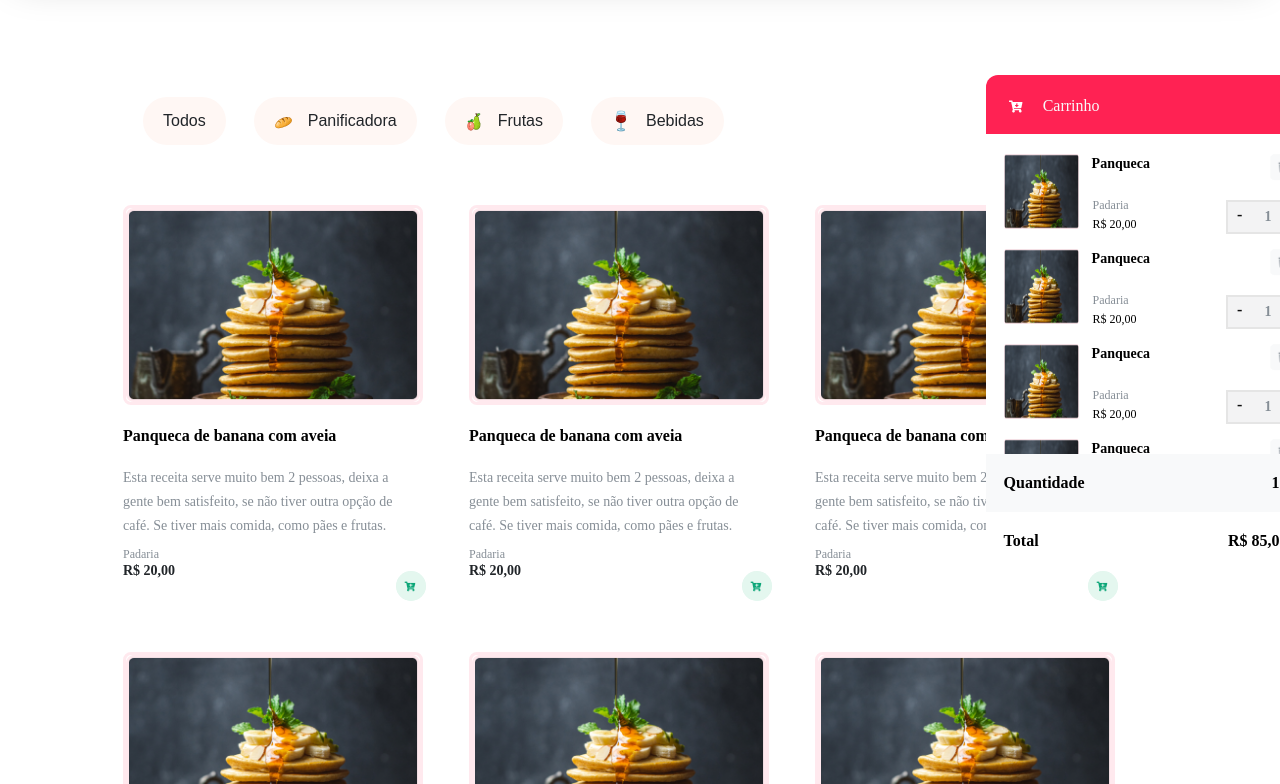
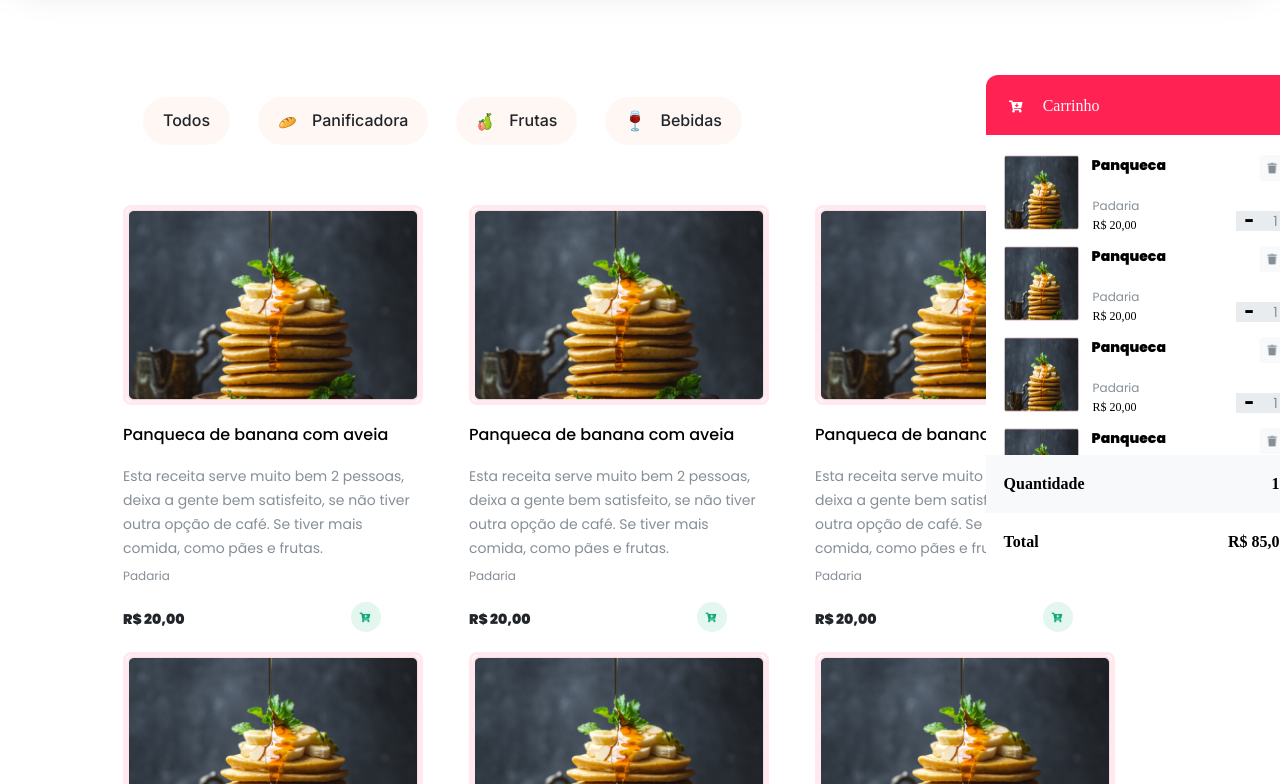
Before and after one commit to arthuramaralx/KenziefoodJS, a plain HTML site: page index.html in a window 1280 px wide. Shown: the part 75-859 px from the top of the page. Drawn offline with Linux system fonts and the light colour scheme.

Commit message:
div opacity ok

```diff
--- a/index.html
+++ b/index.html
@@ -1,5 +1,3 @@
-
-
 <!DOCTYPE html>
 <html lang="en">
 
@@ -9,6 +7,9 @@
   <meta name="viewport" content="width=device-width, initial-scale=1.0" />
   <link rel="stylesheet" href="./src/style/style.css">
   <link rel="stylesheet" href="./src/style/reset.css">
+  <link rel="preconnect" href="https://fonts.googleapis.com">
+  <link rel="preconnect" href="https://fonts.gstatic.com" crossorigin>
+  <link href="https://fonts.googleapis.com/css2?family=Inter:wght@400;500;700&family=Poppins:wght@400;500;600;900&display=swap" rel="stylesheet">
   <title>Kenzie Food</title>
 </head>
 
@@ -176,7 +177,6 @@
           <p class="more">+</p>
           </section>
 
-          <div class="border"></div>
 
         </li>
 
@@ -202,6 +202,7 @@
 
   <div class="template-container">
     <ul>
+
       <li>
         <img src="./src/favicons/img-teste.png" alt="img-teste" class="img-item">
         <h2>Panqueca de banana com aveia</h2>
@@ -325,15 +326,11 @@
     </ul>
   </div>
 
-
   <footer class="card-header-footer">
     <img src="./src/favicons/icon_card.png" alt="icon-card-header">
     Carrinho
   </footer>
 
-
-
-
 </body>
 
 </html>
--- a/src/style/style.css
+++ b/src/style/style.css
@@ -7,12 +7,13 @@
     header .icon-logo {
         width: 122px;
         height: 33px;
-        margin-top: 21px;
-        margin-left: 18px;
-        margin: 0;
+        margin-top: 20px;
+        margin-left: 20px;
+
     }
 
     header .input-search {
+
         width: 300px;
         height: 49px;
         border-radius: 12px;
@@ -28,8 +29,9 @@
         border: none;
         outline: none;
 
+        font-family: 'Inter', sans-serif;
+        font-weight: 400;
         font-size: 16px;
-        font-weight: 400;
         line-height: 19px;
         color: #868E96;
     }
@@ -72,6 +74,7 @@
         line-height: 19.36px;
         align-items: center;
 
+        font-family: 'Inter', sans-serif;
         font-size: 16px;
         font-weight: 500;
 
@@ -95,8 +98,10 @@
         display: flex;
         align-items: center;
         justify-content: center;
+
+        font-family: 'Poppins', sans-serif;
         font-size: 17px;
-        font-weight: bold;
+        font-weight: 700;
         color: #FFFFFF;
         font-weight: 500;
 
@@ -104,7 +109,7 @@
 
         max-width: 380px;
         height: 60px;
-        width: 374px;
+        width: 375px;
         border-radius:0px 0px 12px 12px;
 
         cursor: pointer;
@@ -243,8 +248,9 @@
     .card-container .list-products li .title-product-card{
         width: 178px;
         height: 22px;
+        font-family: 'Poppins', sans-serif;
         font-size: 14px;
-        font-weight: bold;
+        font-weight: 500;
         line-height: 20px;
 
         margin-left: 13px;
@@ -259,6 +265,7 @@
 
     .card-container .list-products li .filter-and-price .filter {
         margin-bottom: 7px;
+        font-family: 'Poppins', sans-serif;
         font-size: 12px;
         color: #868E96;
     }
@@ -268,59 +275,34 @@
         font-weight: normal;
     }
 
-    .card-container .list-products li .amount-products-in-card{
+    .amount-products-in-card{
         display: flex;
-        flex-direction: row;
+        position: sticky;
+        align-items: center;
         text-align: center;
-        justify-content: end;
-        margin-right: 5px;
-        margin-top: -20px;
-    }
+        justify-content: space-around;
+        background-color: #E9ECEF ;
+        width: 80px;
+        height: 20px;
+        margin-left: 250px;
 
-    .card-container .list-products li .border{
-        display: flex;
-        position: absolute;
-        margin-left: 255px;
-        margin-top: -27px;
-        border: 2px solid black;
-        height: 30px;
-        width: 80px;
-
-        position: sticky;
-
-        background-color: #868E96;
-        opacity: 0.1;
     }
 
     .card-container .list-products li .amount-products-in-card .less {
-        height: 20px;
-        width: 20px;
-        margin-top: -3px;
-        margin-right: 10px;
-        padding-left: 5px;
-        padding-right: 5px;
+        font-family: 'Poppins', sans-serif;
+        font-weight: bold;
+        cursor: pointer;
 
-        font-weight: bold;
-
-        cursor: pointer;
     }
 
     .card-container .list-products li .amount-products-in-card .more {
-        height: 15px;
-        width: 20px;
-        margin-top: -3px;
-        margin-left: 10px;
-        padding-top: 2px;
-        padding-left: 5px;
-        padding-bottom: 3px;
-        padding-right: 5px;
-
+        font-family: 'Poppins', sans-serif;
         font-weight: bold;
-
         cursor: pointer;
     }
 
     .card-container .list-products li .amount-products-in-card .amount {
+        font-family: 'Poppins', sans-serif;
         font-weight: bold;
         font-size: 14px;
         color: #868E96;
@@ -356,6 +338,9 @@
         flex-direction: row;
         list-style: none;
         border: none;
+
+        font-family: 'Poppins', sans-serif;
+
     }
 
     .template-container ul li .img-item {
@@ -375,7 +360,7 @@
     .template-container ul li h2 {
         color: #000000;
         font-size: 16px;
-        font-weight: bold;
+        font-weight: 500;
         line-height: 27px;
 
     }
@@ -384,19 +369,21 @@
         color:#868E96;
         width: 290px;
         font-size: 14px;
-        font-weight: regular;
+        font-weight: 400;
         line-height: 24px;
     }
 
     .template-container ul li .span-filter{
         color:#868E96;
+        font-weight: 400;
+
         margin-top: 10px ;
         font-size: 12px;
     }
 
     .template-container ul li div {
         display: flex;
-        width: 100%;
+        width: 85%;
         justify-content: end;
     }
 
@@ -516,15 +503,20 @@
 }
 
 .opacity{
-    background-color: rgba(0, 0, 0, 0);
+    width: 1px;
+    height: 1px;
+    background-color: rgba(0, 0, 0, 0.2);
 
 }
 
 .card-container{
     margin-top: 150px;
+    width: 320px;
     margin-left: 77%;
     position: fixed;
 }
+
+
 
 
 .card-container .card-header {
@@ -546,6 +538,10 @@
 }
 
 .card-container .card-body {
+    display: none; /* ALTERAR PARA NONE QUANDO TIVER PRODUTOS E FLEX QUANDO NAO TIVER*/
+}
+
+.card-container .card-body {
     flex-direction: column;
     width: 320px;
     background-color: #F8F9FA;
@@ -564,7 +560,7 @@
 
 .card-container .amount-products,
 .card-container .price-all-products{
-    display: flex; /* ALTERAR PARA FLEX QUANDO TIVER PRODUTOS */
+    display: flex;/* ALTERAR PARA DISPLAY FLEX QUANDO TIVER PRODUTOS e NONE quando nao tiver produtos*/
     justify-content: space-between;
     align-items: center;
 
@@ -584,12 +580,17 @@
 }
 
 .card-container .list-products {
-    display: absolute;
+    display: absolute; /* ALTERAR PARA DISPLAY absolute QUANDO TIVER PRODUTOS e NONE quando nao tiver produtos*/
+    width: 320px;
     height: 300px;
     max-height:300px ;
-    margin-top: 20px;
+    margin-top: 21px;
     padding-top: 20px;
     background-color: white;
+}
+
+.card-container .list-products::-webkit-scrollbar {
+    overflow:hidden;
 }
 
 .card-container .list-products li{
@@ -649,27 +650,14 @@
     justify-content: end;
     margin-right: 5px;
     margin-top: -20px;
+
 }
 
-.card-container .list-products li .border{
-    display: flex;
-    position: absolute;
-    margin-left: 240px;
-    margin-top: -27px;
-    border: 2px solid black;
-    height: 30px;
-    width: 80px;
-
-    position: sticky;
-
-    background-color: #868E96;
-    opacity: 0.1;
-}
 
 .card-container .list-products li .amount-products-in-card .less {
     height: 20px;
     width: 20px;
-    margin-top: -3px;
+    margin-top: 3px;
     margin-right: 10px;
     padding-left: 5px;
     padding-right: 5px;
@@ -682,7 +670,6 @@
 .card-container .list-products li .amount-products-in-card .more {
     height: 15px;
     width: 20px;
-    margin-top: -3px;
     margin-left: 10px;
     padding-top: 2px;
     padding-left: 5px;
@@ -695,7 +682,7 @@
 }
 
 .card-container .list-products li .amount-products-in-card .amount {
-    font-weight: bold;
+    font-weight: 400;
     font-size: 14px;
     color: #868E96;
 }
@@ -768,15 +755,9 @@
     font-size: 12px;
 }
 
-.template-container ul li div {
-    display: flex;
-    width: 100%;
-    justify-content: end;
-}
-
 .template-container ul li div img {
     background-color:#E4F7EF;
-    margin-top: 10px;
+    margin-top: 20px;
     border-radius: 50%;
     height: 30px;
     width: 30px;
@@ -788,6 +769,8 @@
     font-size: 14px;
     color: #212529;
 
+    margin-top: 27px;
+
     height: 20px;
     width: 70px;
 
```
